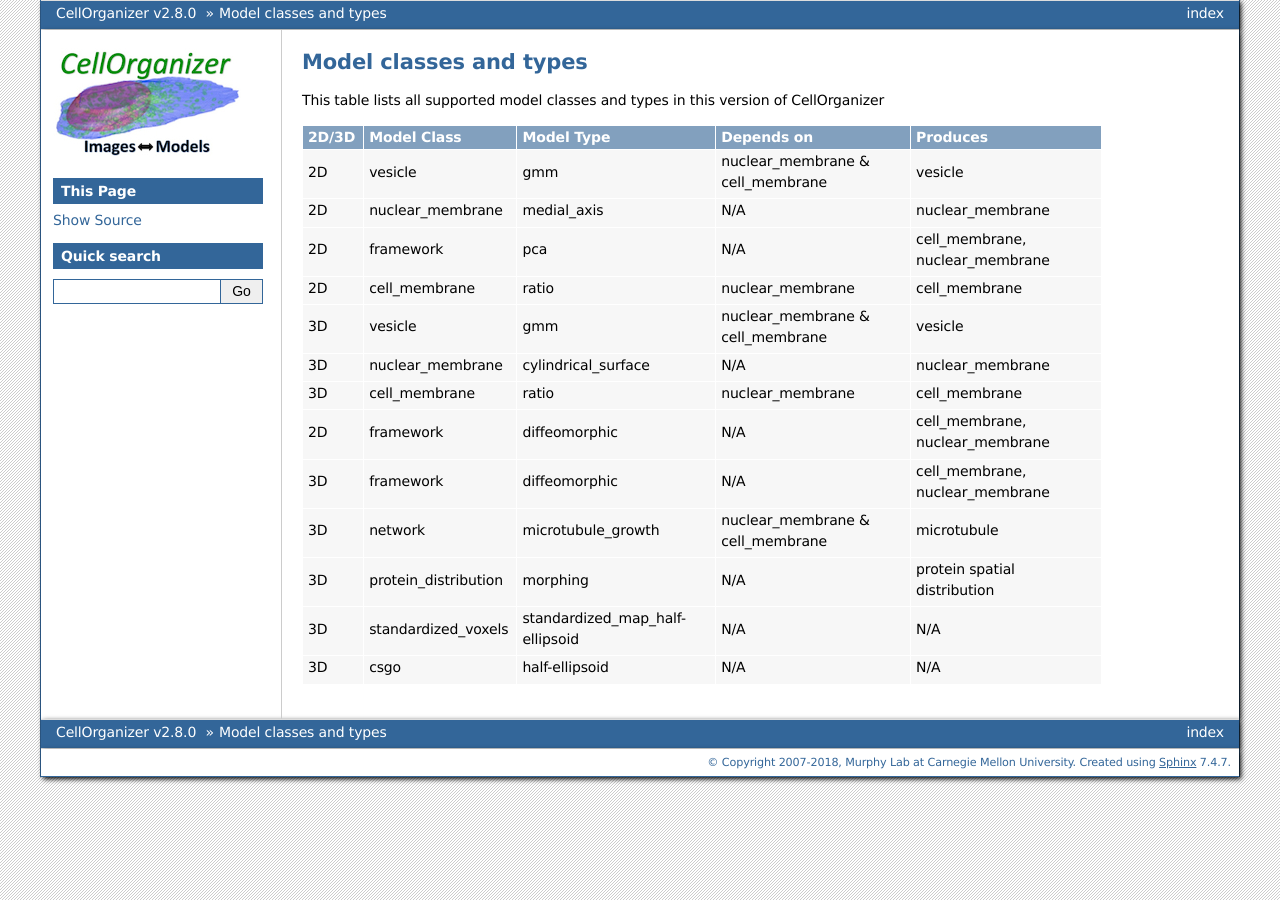
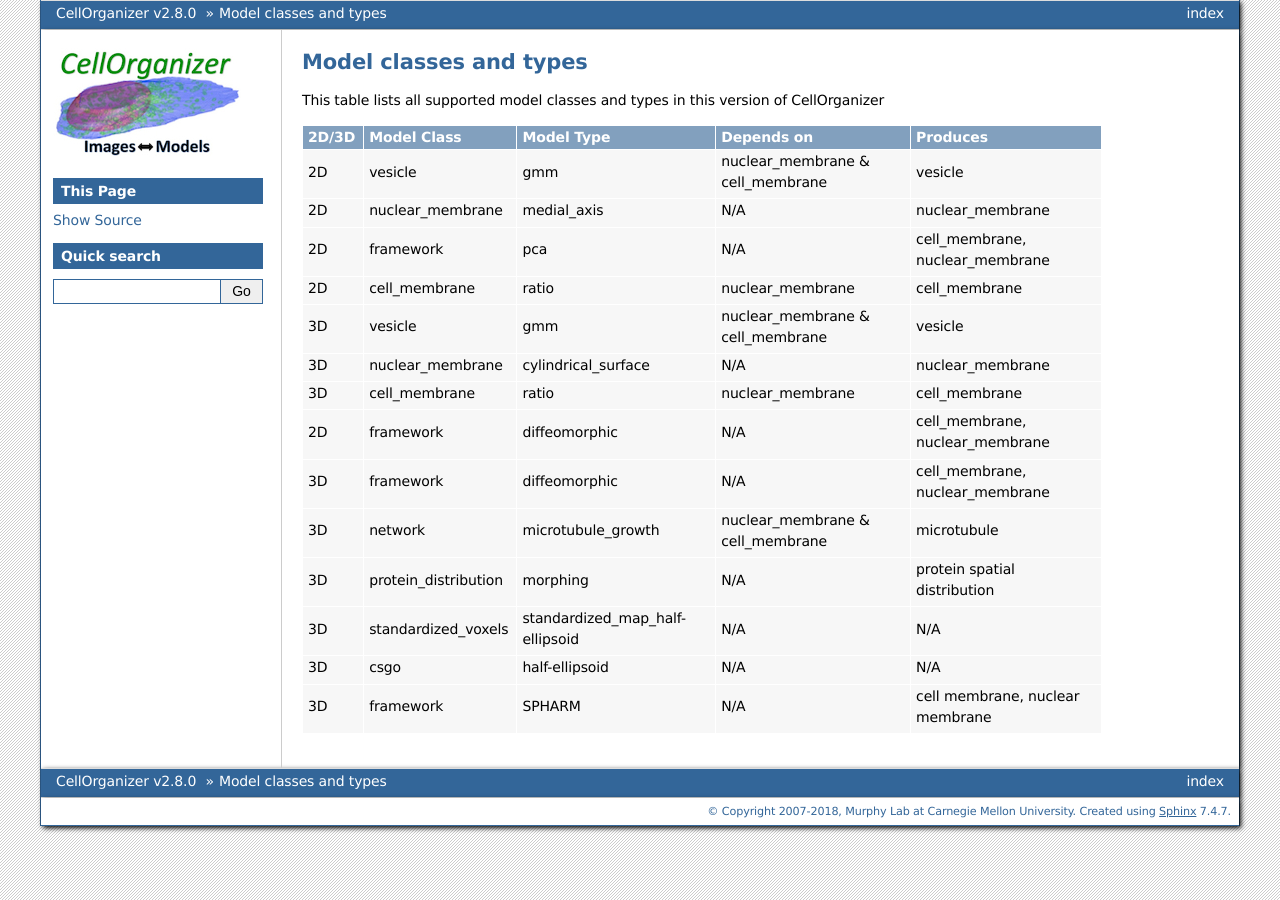
Before and after one commit to murphygroup/cellorganizer-documentation_old, a Sphinx documentation site: the page built from source/chapters/model_class_and_type.rst, in a window 1280 px wide. Built offline with Sphinx 7.4.7, drawn with Linux system fonts in a browser that asks for light colours.

Commit message:
Updated model class and types

```diff
--- a/source/chapters/model_class_and_type.rst
+++ b/source/chapters/model_class_and_type.rst
@@ -32,3 +32,5 @@
 +---------+----------------------+---------------------------------+----------------------------------+---------------------------------+
 | 3D      | csgo                 | half-ellipsoid                  | N/A                              | N/A                             |
 +---------+----------------------+---------------------------------+----------------------------------+---------------------------------+
+| 3D      | framework            | SPHARM                          | N/A                              | cell membrane, nuclear membrane |
++---------+----------------------+---------------------------------+----------------------------------+---------------------------------+
```
